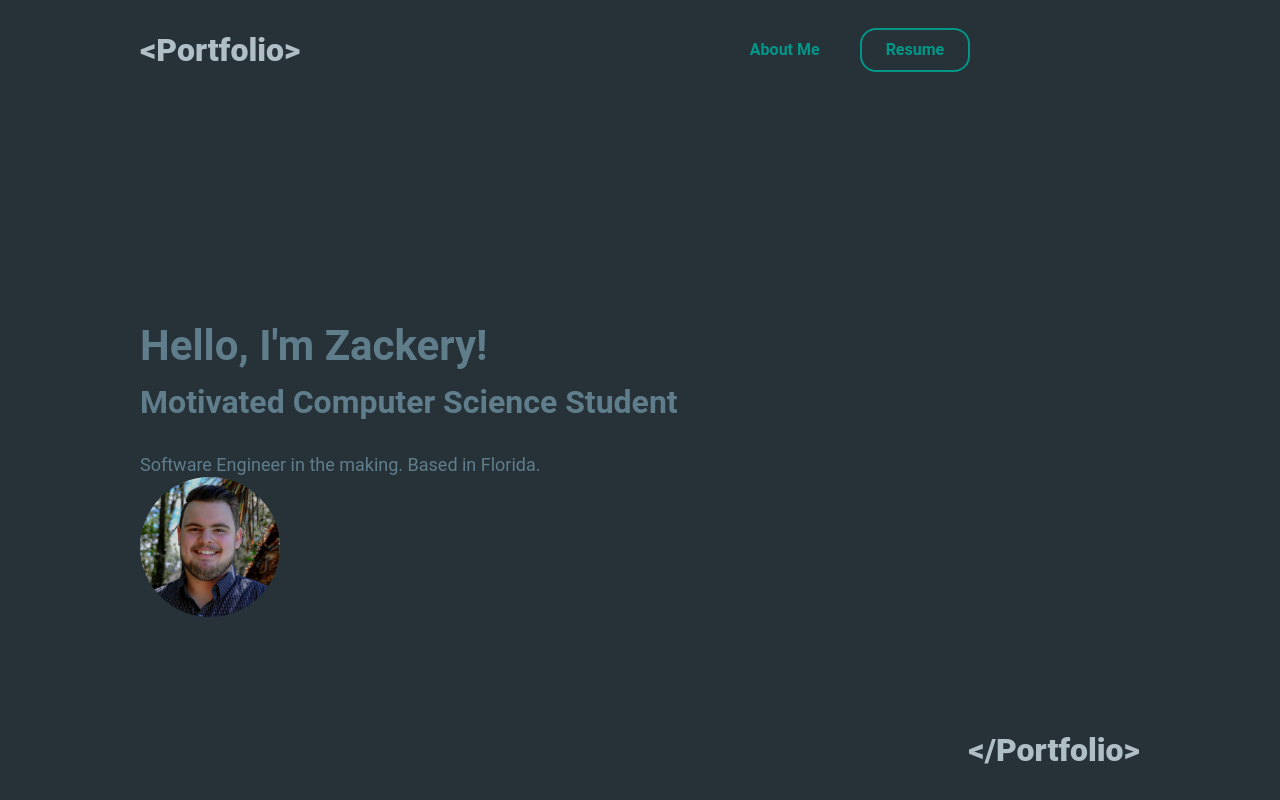
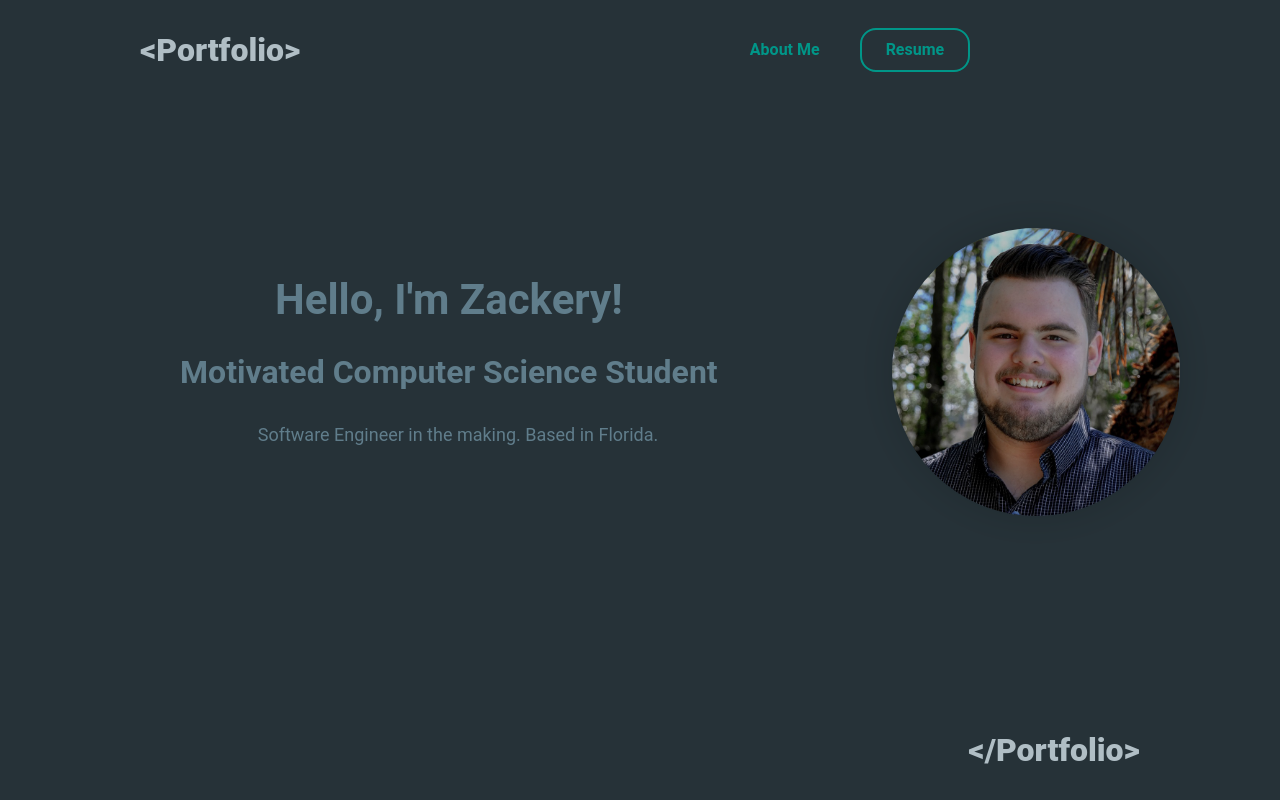
Before and after one commit to MVPZl0b/Portfolio, a Gatsby site: page / in a window 1280 px wide. Built offline with nearby package versions, Linux system fonts and the light colour scheme; Gatsby itself is replaced by a stand-in of ours.

Commit message:
Styled hero

```diff
--- a/package.json
+++ b/package.json
@@ -24,7 +24,7 @@
     "react": "^17.0.1",
     "react-dom": "^17.0.1",
     "react-helmet": "^6.1.0",
-    "styled-components": "^5.3.3"
+    "styled-components": "^5.3.5"
   },
   "devDependencies": {
     "prettier": "^2.6.0"
--- a/src/components/Hero.js
+++ b/src/components/Hero.js
@@ -1,55 +1,84 @@
 import React from 'react'
 import styled from "styled-components"
 import { StaticImage } from 'gatsby-plugin-image'
+import ContentWrapper from '../styles/contentWrapper'
 
 const StyledSection = styled.section`
-  * {
-
+  width: 100%;
+  height: auto;
+  background: #263238;
+  margin-top: 4rem;
+`
+const StyledContentWrapper = styled(ContentWrapper)`
+  && {
+    width: 100%;
+    height: 100%;
+    display: flex;
+    flex-direction: column;
+    justify-content: space-between;
+    @media (min-width: 786px) {
+      flex-direction: row;
+      justify-content: space-between;
     }
-  .title {
-    margin: 0 auto;
-    margin-top: 150px;
-    font-family: "roboto";
-    text-align: left;
+    .section-title {
+      margin-bottom: 0.5rem;
+      text-align: center;
       color: #607D8B;
     }
-  .subtitle {
-    margin-top: 0;
-    text-align: left;
+    .section-subtitle {
+      margin-top: 0.5rem;
+      text-align: center;
       color: #607D8B;
     }
-  .description {
-    text-align: left;
+    .inner-wrapper {
+      display: flex;
+      flex-direction: column;
+      justify-content: center;
+    }
+    .text-content {
+      margin-left: 1.75rem;
+      text-align: center;
+      width: 100%;
+      max-width: 31.25rem;
       color: #607D8B;
+    }
+    .image {
+      width: 100%;
+      max-width: 18rem;
+      margin-top: 4rem;
+      margin-left: 0;
+      @media (min-width: 786px) {
+        margin-left: 2rem;
+      }
+      border-radius: 50%;
+      box-shadow: 0 0 2.5rem rgba(0, 0, 0, 0.16);
+      filter: grayscale(20%) contrast(1) brightness(90%);
+      transition: all 0.3s ease-out;
+      &:hover {
+        filter: grayscale(50%) contrast(1) brightness(90%);
+        transform: translate3d(0px, -0.155rem, 0px);
+        box-shadow: 0 0 2.5rem rgba(0, 0, 0, 0.32);
+      }
+    }
   }
 `
 
 const Hero = ({ content }) => {
 
-  const imageStyle = {
-    width: "140px",
-    height: "140px",
-    borderRadius: "50%",
-    align: "right"
-
-  };
-
   const { frontmatter, rawMarkdownBody } = content
   return (
-    <StyledSection id="hero">
-      <h1 className="title">
-        {frontmatter.greetings}{" "}
-        <br />
-        {frontmatter.title}
-      </h1>
-      <h2 className="subtitle">
-        {frontmatter.subtitlePrefix}{" "}
-      </h2>
-      <div className="description">{rawMarkdownBody}</div>
+    <StyledSection>
+      <StyledContentWrapper>
+        <div className='inner-wrapper'>
+          <h1 className="section-title">{frontmatter.title}</h1>
+          <h2 className="section-subtitle">{frontmatter.subtitlePrefix}</h2>
+          <div className="text-content">{rawMarkdownBody}</div>
+        </div>
         <StaticImage
           src="../images/portfolio.jpg"
           alt="Headshot"
-      style={imageStyle}/>
+          className='image' />
+      </StyledContentWrapper>
     </StyledSection>
   )
 }
```
Also changed, not shown: 1 other file. Lines whose indentation alone changed are shown as unchanged.
